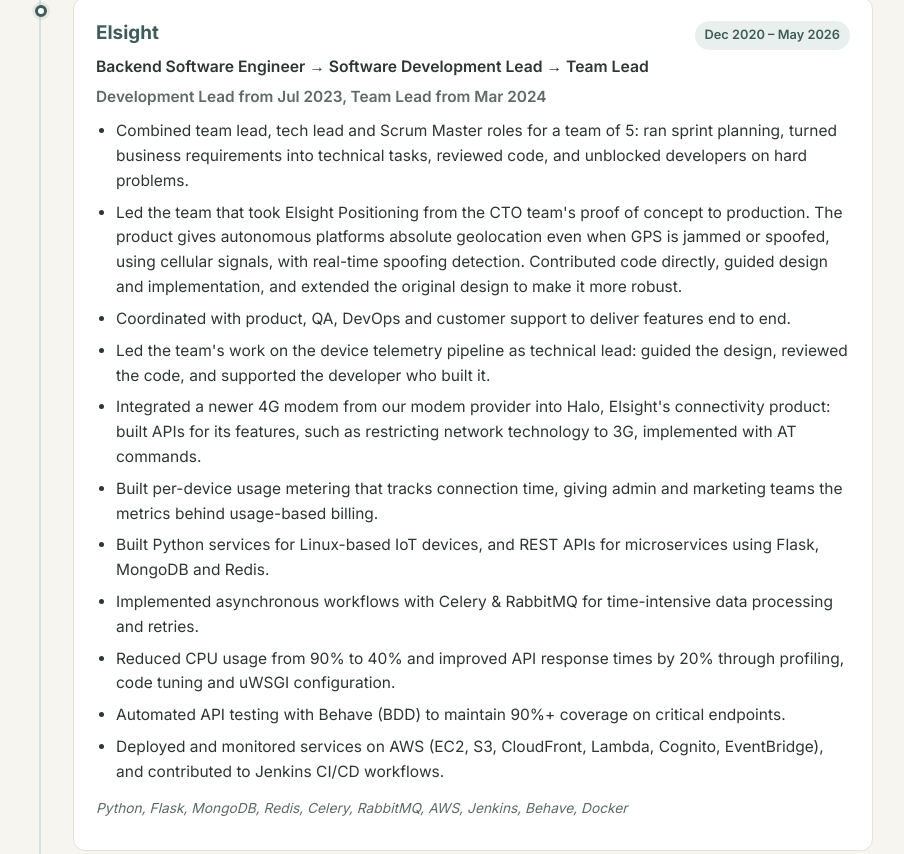
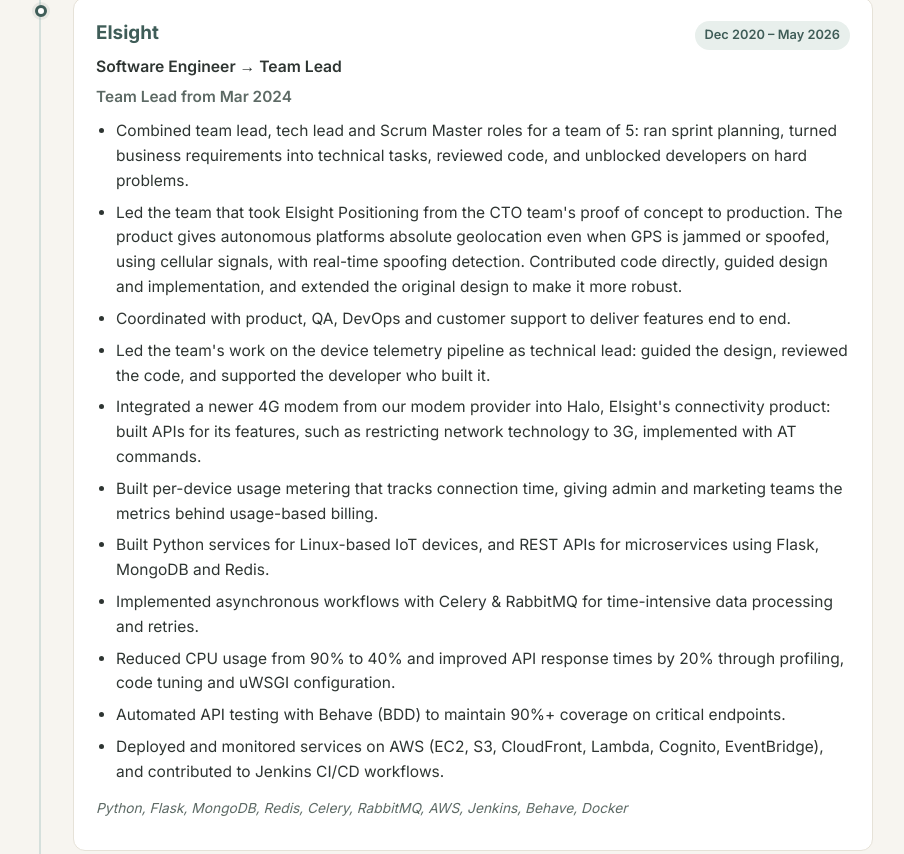
Before and after one commit to csemanish12/csemanish12.github.io, a plain HTML site: page about.html in a window 1280 px wide. Shown: the part 1110-1964 px from the top of the page, without its empty margins (187-1091 px from the left). Drawn offline with Linux system fonts and the light colour scheme.

Commit message:
Match Elsight titles to official employment letters
Co-Authored-By: Claude Opus 5.5 <noreply@anthropic.com>

```diff
--- a/about.html
+++ b/about.html
@@ -74,8 +74,8 @@
                 <h3>Elsight</h3>
                 <span class="experience-dates">Dec 2020 – May 2026</span>
               </div>
-              <p class="timeline-role">Backend Software Engineer → Software Development Lead → Team Lead</p>
-              <p class="experience-meta">Development Lead from Jul 2023, Team Lead from Mar 2024</p>
+              <p class="timeline-role">Software Engineer → Team Lead</p>
+              <p class="experience-meta">Team Lead from Mar 2024</p>
               <ul class="experience-bullets">
                 <li>Combined team lead, tech lead and Scrum Master roles for a team of 5: ran sprint planning, turned business requirements into technical tasks, reviewed code, and unblocked developers on hard problems.</li>
                 <li>Led the team that took Elsight Positioning from the CTO team's proof of concept to production. The product gives autonomous platforms absolute geolocation even when GPS is jammed or spoofed, using cellular signals, with real-time spoofing detection. Contributed code directly, guided design and implementation, and extended the original design to make it more robust.</li>
```
Also changed, not shown: 1 other file.
